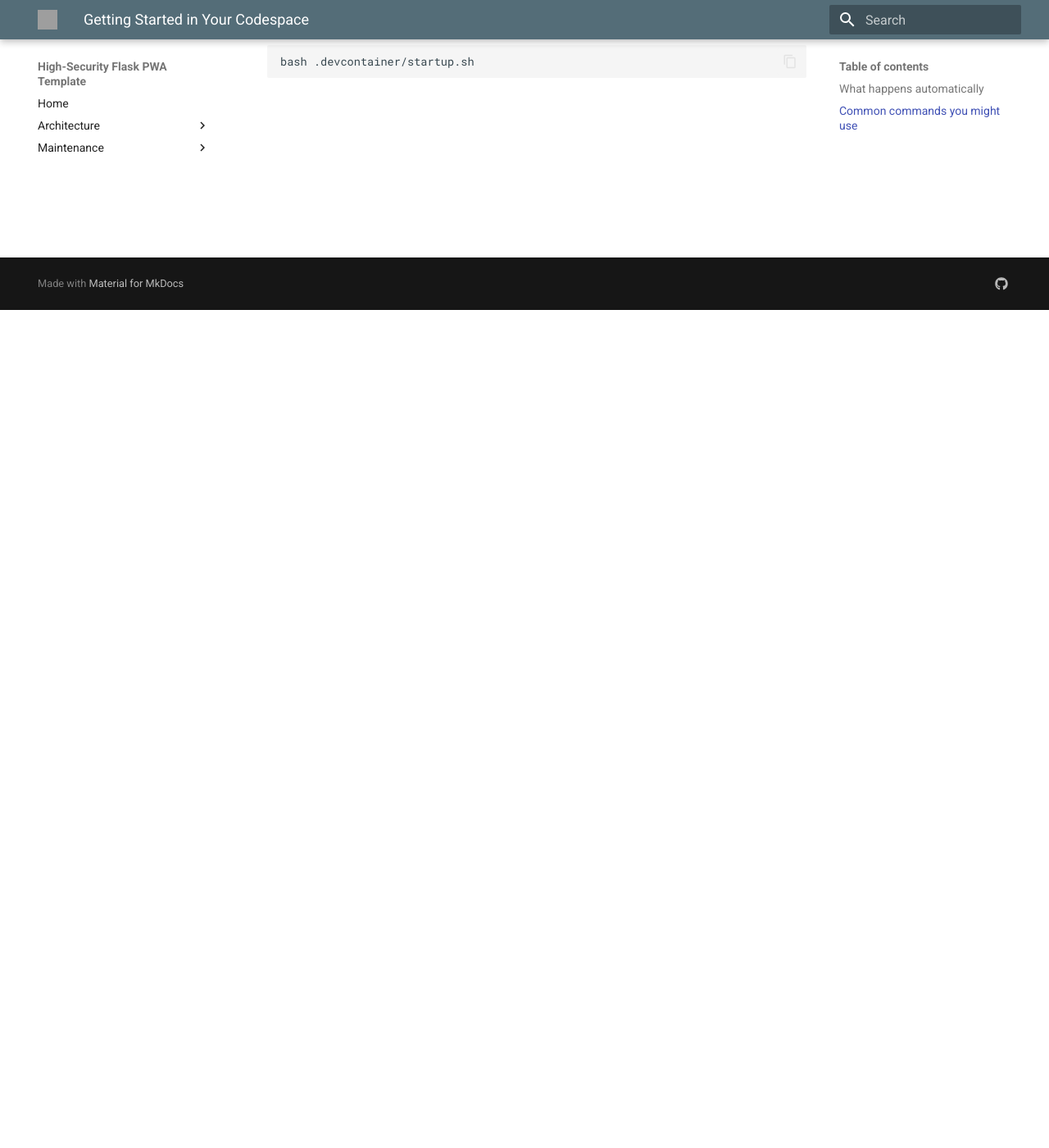
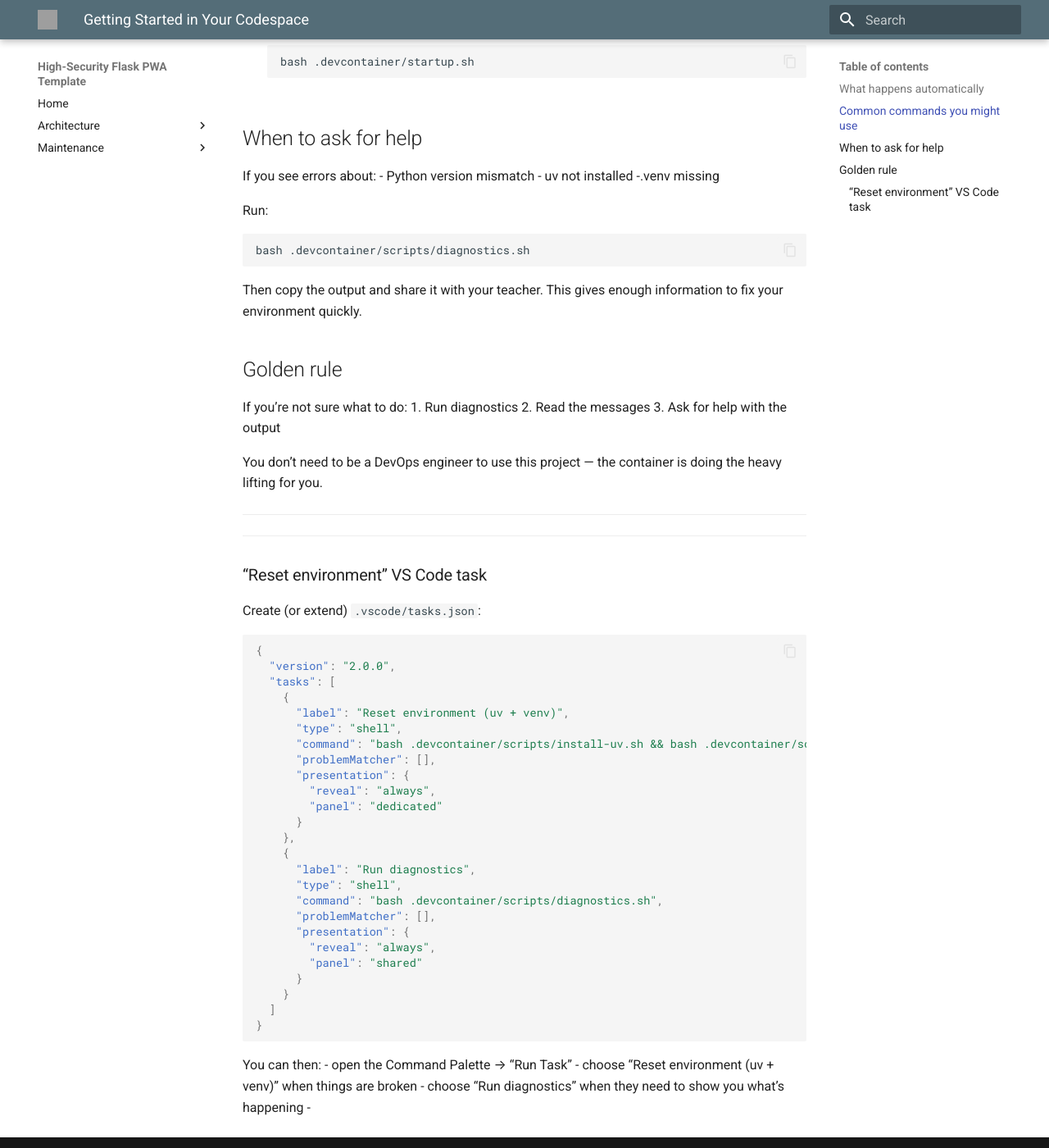
Before and after one commit to detnsw-sydtech/High-Security-Flask-PWA-Repo-Template, an MkDocs documentation site: the page built from docs/maintenance/codespace-onboarding.md, in a window 1280 px wide and 1400 px high, scrolled down 1022 px. Shown: the whole window at 82% size. Built offline with MkDocs 1.6.1 and Material for MkDocs 9.7.7, drawn with Linux system fonts in a browser that asks for light colours; grey boxes are pictures that could not be loaded.

Commit message:
Update codespace-onboarding.md

````diff
--- a/docs/maintenance/codespace-onboarding.md
+++ b/docs/maintenance/codespace-onboarding.md
@@ -39,3 +39,68 @@ bash .devcontainer/scripts/rebuild-venv.sh
 ```bash
 bash .devcontainer/startup.sh
 ```
+
+## When to ask for help
+If you see errors about:
+- Python version mismatch
+- uv not installed
+-.venv missing
+
+Run:
+```bash
+bash .devcontainer/scripts/diagnostics.sh
+```
+Then copy the output and share it with your teacher.
+This gives enough information to fix your environment quickly.
+
+
+## Golden rule
+If you’re not sure what to do:
+1. Run diagnostics
+2. Read the messages
+3. Ask for help with the output
+
+You don’t need to be a DevOps engineer to use this project — the container is doing the heavy lifting for you.
+
+---
+
+
+---
+
+### “Reset environment” VS Code task
+
+Create (or extend) `.vscode/tasks.json`:
+
+```json
+{
+  "version": "2.0.0",
+  "tasks": [
+    {
+      "label": "Reset environment (uv + venv)",
+      "type": "shell",
+      "command": "bash .devcontainer/scripts/install-uv.sh && bash .devcontainer/scripts/rebuild-venv.sh",
+      "problemMatcher": [],
+      "presentation": {
+        "reveal": "always",
+        "panel": "dedicated"
+      }
+    },
+    {
+      "label": "Run diagnostics",
+      "type": "shell",
+      "command": "bash .devcontainer/scripts/diagnostics.sh",
+      "problemMatcher": [],
+      "presentation": {
+        "reveal": "always",
+        "panel": "shared"
+      }
+    }
+  ]
+}
+```
+
+You can then:
+- open the Command Palette → “Run Task”
+- choose “Reset environment (uv + venv)” when things are broken
+- choose “Run diagnostics” when they need to show you what’s happening
+-
````
